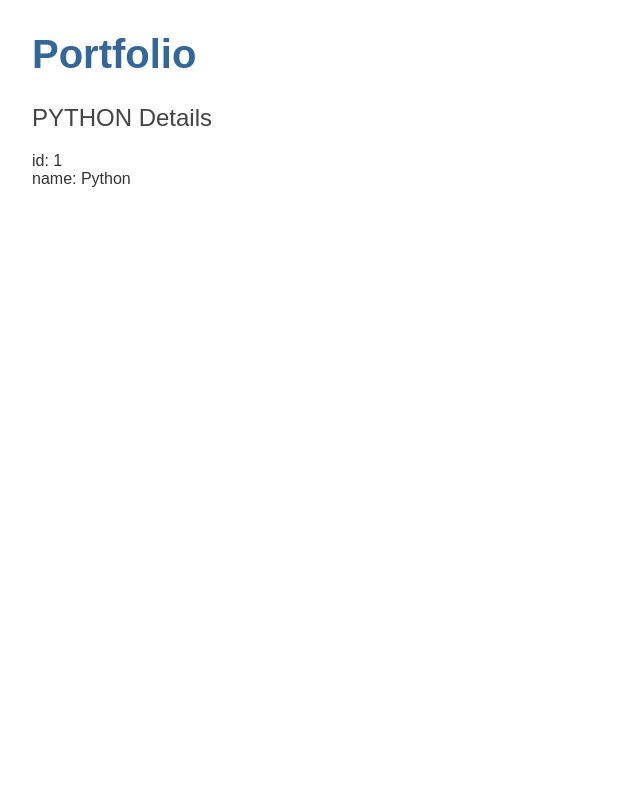
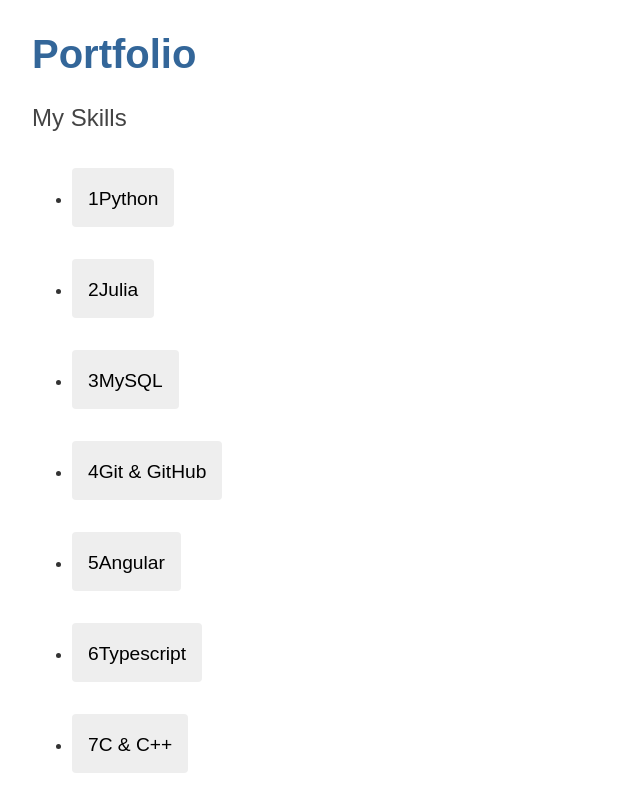
Before and after one commit to JosePabloGFnl/Portfolio, an Angular app: page / in a window 1280 px wide. Shown: the top 800 px of the page, without its empty margins (0-640 px from the left). Built offline with nearby package versions, Linux system fonts and the light colour scheme.

Commit message:
Display list of skills, proper styling is still pending

```diff
--- a/src/app/mock-skills.ts
+++ b/src/app/mock-skills.ts
@@ -1,6 +1,6 @@
-import { Skill } from './skill';
+import { skill } from './skill';
 
-export const SKILLS: Skill[] = [
+export const SKILLS: skill[] = [
   { id: 1, name: 'Python' },
   { id: 2, name: 'Julia' },
   { id: 3, name: 'MySQL' },
--- a/src/app/skill.ts
+++ b/src/app/skill.ts
@@ -1,4 +1,4 @@
-export interface Skill {
+export interface skill {
     id: number;
     name: string;
 }
--- a/src/app/skills/skills.component.html
+++ b/src/app/skills/skills.component.html
@@ -1,3 +1,18 @@
-<h2>{{skill.name | uppercase}} Details</h2>
-<div><span>id: </span>{{skill.id}}</div>
-<div><span>name: </span>{{skill.name}}</div>
+<h2>My Skills</h2>
+<ul class="skill">
+    <li *ngFor="let skill of skills">
+        <button [class.selected]="skill === selectedSkill" type = "button" (click)="onSelect(skill)">
+            <span class="badge">{{skill.id}}</span>
+            <span class="name">{{skill.name}}</span>
+        </button>
+    </li>
+</ul>
+
+<div *ngIf="selectedSkill">
+    <h2>{{selectedSkill.name | uppercase}} Details</h2>
+    <div>id: {{selectedSkill.id}}</div>
+    <div>
+        <label for="skill-name">Skill name:</label>
+        <input id="skill-name" [(ngModel)] = "selectedSkill.name" placeholder="name">
+    </div>
+</div>
--- a/src/app/skills/skills.component.scss
+++ b/src/app/skills/skills.component.scss
@@ -0,0 +1,44 @@
+/* Application-wide Styles */
+h1 {
+    color: #369;
+    font-family: Arial, Helvetica, sans-serif;
+    font-size: 250%;
+  }
+  h2, h3 {
+    color: #444;
+    font-family: Arial, Helvetica, sans-serif;
+    font-weight: lighter;
+  }
+  body {
+    margin: 2em;
+  }
+  body, input[type="text"], button {
+    color: #333;
+    font-family: Cambria, Georgia, serif;
+  }
+  button {
+    background-color: #eee;
+    border: none;
+    border-radius: 4px;
+    cursor: pointer;
+    color: black;
+    font-size: 1.2rem;
+    padding: 1rem;
+    margin-right: 1rem;
+    margin-bottom: 1rem;
+    margin-top: 1rem;
+  }
+  button:hover {
+    background-color: black;
+    color: white;
+  }
+  button:disabled {
+    background-color: #eee;
+    color: #aaa;
+    cursor: auto;
+  }
+
+  /* everywhere else */
+  * {
+    font-family: Arial, Helvetica, sans-serif;
+  }
--- a/src/app/skills/skills.component.ts
+++ b/src/app/skills/skills.component.ts
@@ -1,5 +1,6 @@
 import { Component } from '@angular/core';
-import { Skill } from '../skill';
+import { skill } from '../skill';
+import { SKILLS } from '../mock-skills';
 
 @Component({
   selector: 'app-skills',
@@ -7,11 +8,10 @@ import { Skill } from '../skill';
   styleUrls: ['./skills.component.scss']
 })
 export class SkillsComponent {
+  skills = SKILLS;
 
-  skill: Skill = {
-
-    id: 1,
-    name: 'Python'
-
-  };
+  selectedSkill?: skill;
+  onSelect(skill: skill): void {
+    this.selectedSkill = skill;
+  }
 }
```
